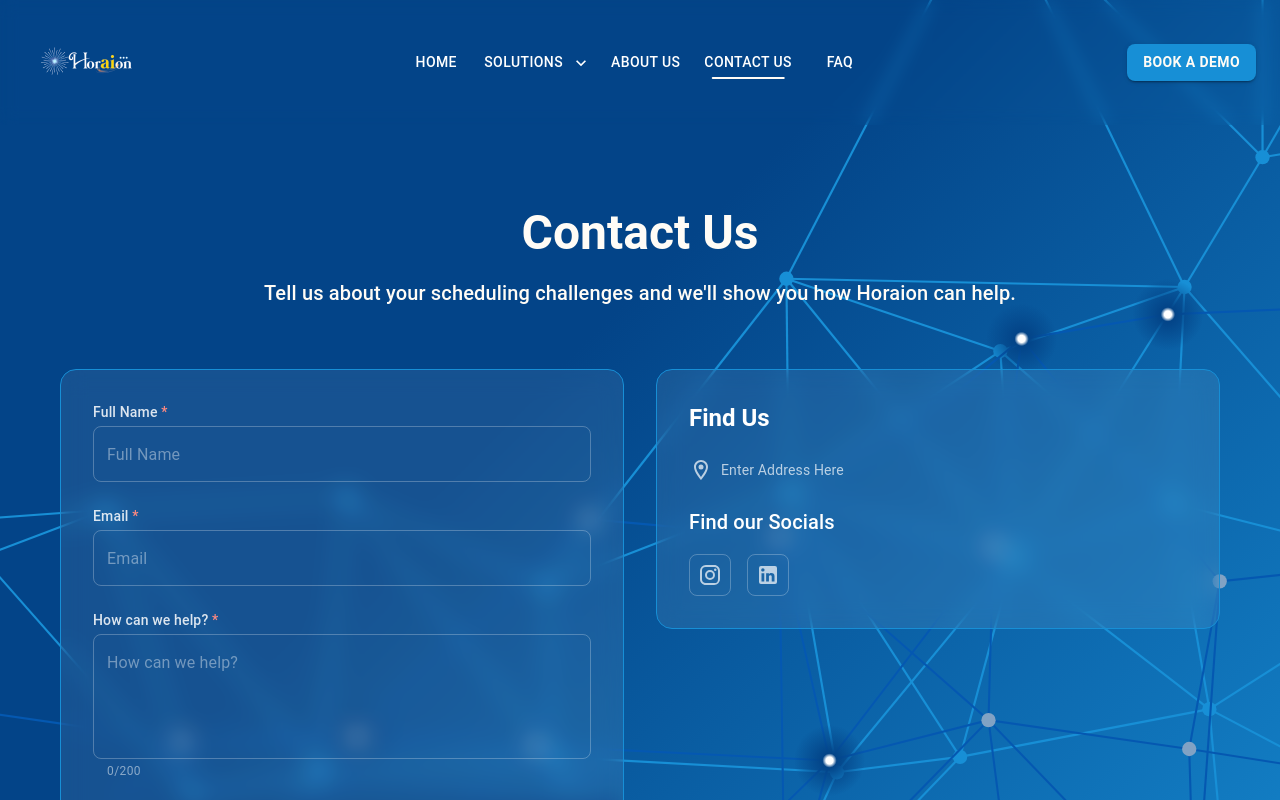
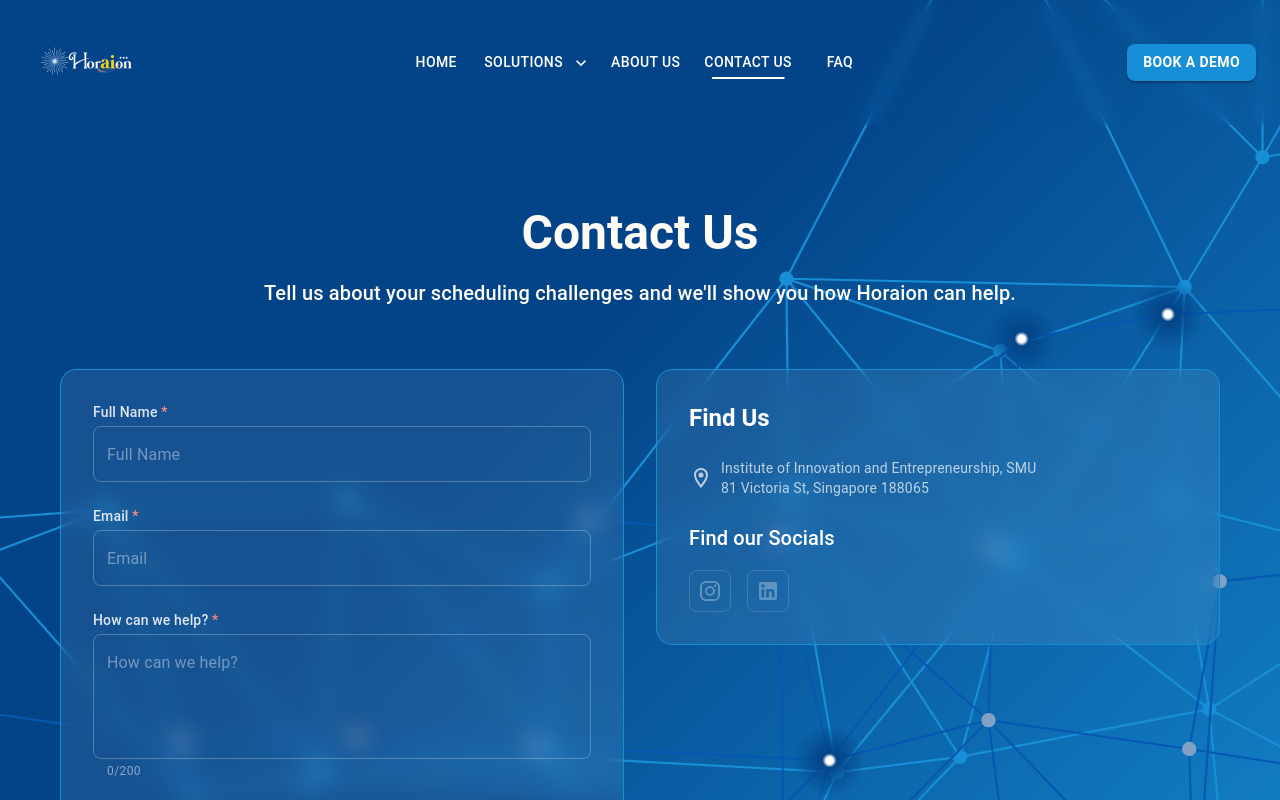
Before and after one commit to the-axyze/horaion-landing-page, a React (Vite) app: page /contact in a window 1280 px wide. Shown: the top 800 px of the page. Built offline with nearby package versions, Linux system fonts and the light colour scheme.

Commit message:
feat: update FindUs address and socials, and add Prof. Lau Hoong Chuin to TeamBackground

```diff
--- a/src/components/FindUs.tsx
+++ b/src/components/FindUs.tsx
@@ -1,16 +1,20 @@
-import { Typography, Box, Stack, IconButton } from "@mui/material";
-import { LinkedIn, Instagram, LocationOnOutlined } from "@mui/icons-material";
+import { Instagram, LinkedIn, LocationOnOutlined } from "@mui/icons-material";
+import { Box, IconButton, Stack, Tooltip, Typography } from "@mui/material";
 
 const socials = [
   {
+    label: "Instagram",
     icon: <Instagram />,
     href: "https://instagram.com/",
     color: "#C13584",
+    disabled: true,
   },
   {
+    label: "LinkedIn",
     icon: <LinkedIn />,
     href: "https://sg.linkedin.com/",
     color: "#0077B5",
+    disabled: true,
   },
 ];
 
@@ -37,7 +41,9 @@ const FindUs = () => {
       <Box sx={{ display: "flex", alignItems: "center", gap: 1 }}>
         <LocationOnOutlined sx={{ color: "rgba(255,255,255,0.7)" }} />
         <Typography variant="body2" color="rgba(255,255,255,0.7)">
-          Enter Address Here
+          Institute of Innovation and Entrepreneurship, SMU
+          <br />
+          81 Victoria St, Singapore 188065
         </Typography>
       </Box>
 
@@ -48,13 +54,15 @@ const FindUs = () => {
         </Typography>
 
         <Stack direction="row" spacing={2}>
-          {socials.map(({ icon, href, color }) => (
+          {socials.map(({ label, icon, href, color, disabled }) => {
+            const button = (
               <IconButton
-              key={href}
-              component="a"
-              href={href}
-              target="_blank"
-              rel="noopener noreferrer"
+                aria-label={label}
+                component={disabled ? "button" : "a"}
+                href={disabled ? undefined : href}
+                target={disabled ? undefined : "_blank"}
+                rel={disabled ? undefined : "noopener noreferrer"}
+                disabled={disabled}
                 sx={{
                   color: "rgba(255,255,255,0.7)",
                   border: "1px solid rgba(255,255,255,0.25)",
@@ -65,11 +73,32 @@ const FindUs = () => {
                     borderColor: color,
                     background: "#FFFCF6",
                   },
+                  "&.Mui-disabled": {
+                    color: "rgba(255,255,255,0.3)",
+                    borderColor: "rgba(255,255,255,0.15)",
+                  },
                 }}
               >
                 {icon}
               </IconButton>
-          ))}
+            );
+
+            return (
+              <Tooltip
+                key={label}
+                title={disabled ? "Coming soon!" : label}
+                arrow
+              >
+                {disabled ? (
+                  <Box component="span" sx={{ display: "inline-flex" }}>
+                    {button}
+                  </Box>
+                ) : (
+                  button
+                )}
+              </Tooltip>
+            );
+          })}
         </Stack>
       </Box>
     </Box>
--- a/src/components/TeamBackground.tsx
+++ b/src/components/TeamBackground.tsx
@@ -1,4 +1,4 @@
-import { Box, Typography, Grid, Avatar } from "@mui/material";
+import { Avatar, Box, Grid, Typography } from "@mui/material";
 
 // helper
 const getInitials = (name: string) =>
@@ -9,17 +9,29 @@ const getInitials = (name: string) =>
 
 const team = [
   {
-    name: "Person 1",
-    role: "Role",
-    description: "Description of person 1",
-    image: "",
+    name: "Lau Hoong Chuin",
+    role: "Founder",
+    description: `
+Professor Lau Hoong Chuin is a leading expert in artificial intelligence,
+operations research, and large-scale optimization.
+
+As the founder of Horaion, he brings deep expertise in AI-driven planning,
+scheduling, and decision-making systems.
+
+His research and industry work span logistics, transportation, urban systems,
+and enterprise optimization.
+
+He gives Horaion strong technical leadership, practical domain expertise,
+and credibility in intelligent workforce optimization.
+    `.trim(),
+    image: "/src/assets/team/hoong-chuin-lau.jpg",
   },
-  {
-    name: "Person 2",
-    role: "Role 2",
-    description: "Description of person 2",
-    image: "",
-  },
+  // {
+  //   name: "Person 2",
+  //   role: "Role 2",
+  //   description: "Description of person 2",
+  //   image: "",
+  // },
 ];
 
 const TeamBackground = () => {
```
Also changed, not shown: src/assets/team/hoong-chuin-lau.jpg (added). Lines whose indentation alone changed are shown as unchanged.
